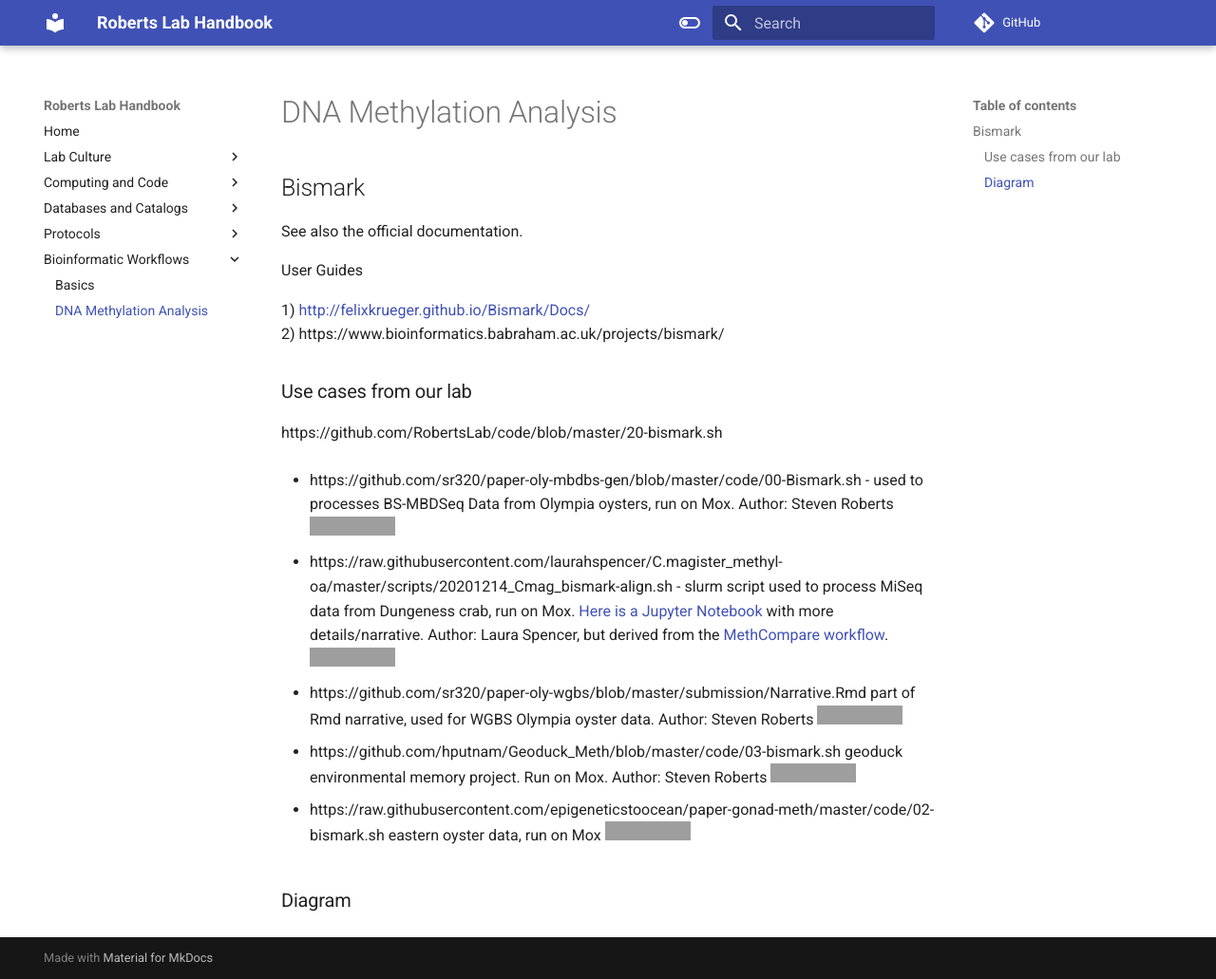
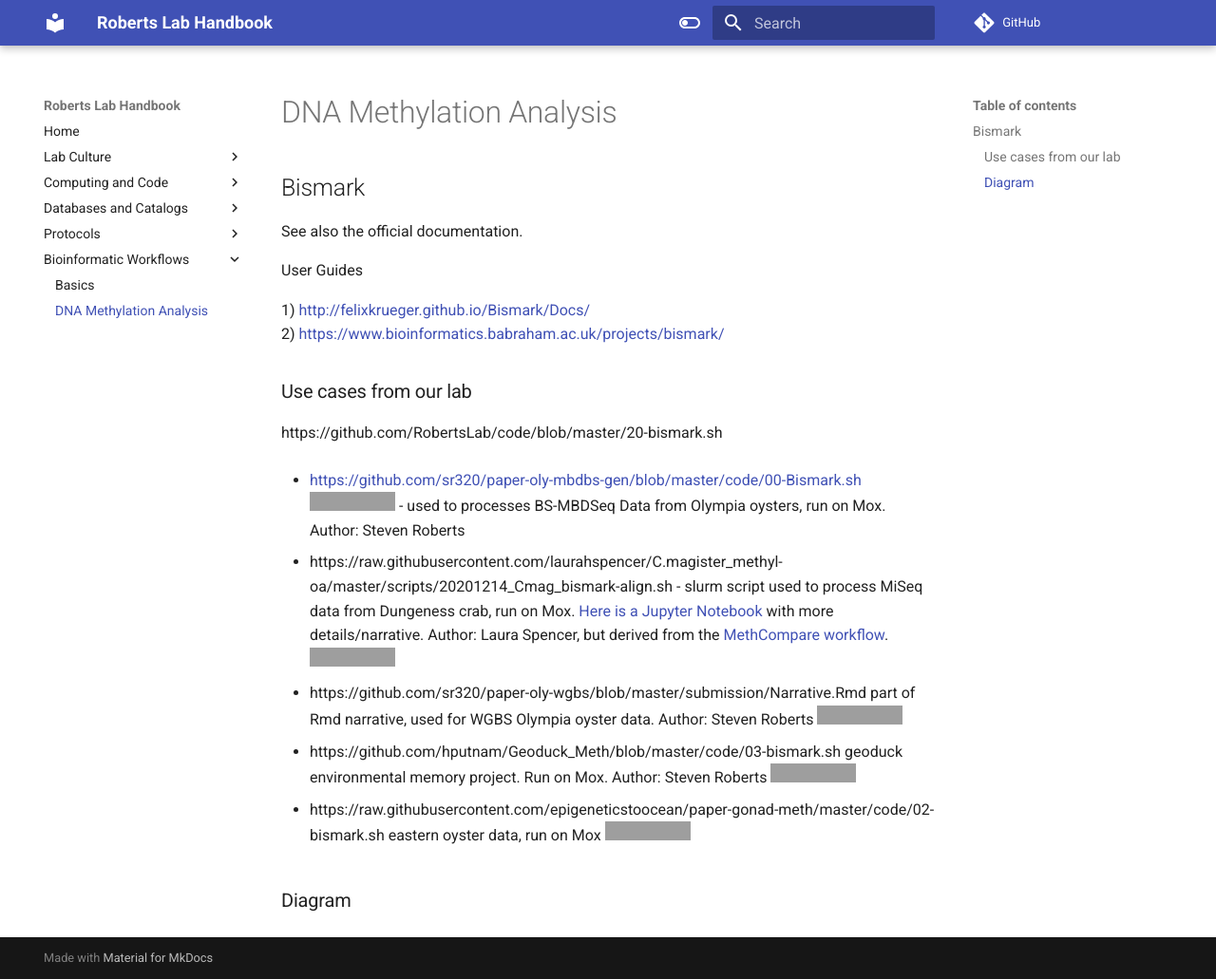
Before and after one commit to RobertsLab/resources, an MkDocs documentation site: the page built from docs/bio_DNA-methylation.md, in a window 1280 px wide and 1031 px high. Shown: the whole window at 95% size. Built offline with MkDocs 1.6.1 and Material for MkDocs 9.7.7, drawn with Linux system fonts in a browser that asks for light colours; comment, search, counter and statistics services are not loaded; grey boxes are pictures that could not be loaded.

```diff
--- a/docs/bio_DNA-methylation.md
+++ b/docs/bio_DNA-methylation.md
@@ -6,14 +6,14 @@ See also the official documentation.
 User Guides
 
 1) <http://felixkrueger.github.io/Bismark/Docs/>
-2) https://www.bioinformatics.babraham.ac.uk/projects/bismark/
+2) <https://www.bioinformatics.babraham.ac.uk/projects/bismark/>
 
 
 ### Use cases from our lab
 
 https://github.com/RobertsLab/code/blob/master/20-bismark.sh
 
-- https://github.com/sr320/paper-oly-mbdbs-gen/blob/master/code/00-Bismark.sh -  used to processes BS-MBDSeq Data from Olympia oysters, run on Mox. Author: Steven Roberts ![GitHub last commit](https://img.shields.io/github/last-commit/sr320/paper-oly-mbdbs-gen)
+- <https://github.com/sr320/paper-oly-mbdbs-gen/blob/master/code/00-Bismark.sh> ![GitHub last commit](https://img.shields.io/github/last-commit/sr320/paper-oly-mbdbs-gen) -  used to processes BS-MBDSeq Data from Olympia oysters, run on Mox. Author: Steven Roberts
 
 - https://raw.githubusercontent.com/laurahspencer/C.magister_methyl-oa/master/scripts/20201214_Cmag_bismark-align.sh - slurm script used to process MiSeq data from Dungeness crab, run on Mox. [Here is a Jupyter Notebook](https://github.com/laurahspencer/C.magister_methyl-oa/blob/master/notebooks/MBD-01%20Processing%20QC%20MiSeq%20data.ipynb) with more details/narrative. Author: Laura Spencer, but derived from the [MethCompare workflow](https://github.com/hputnam/Meth_Compare). ![GitHub last commit](https://img.shields.io/github/last-commit/laurahspencer/C.magister_methyl-oa)
 
```
